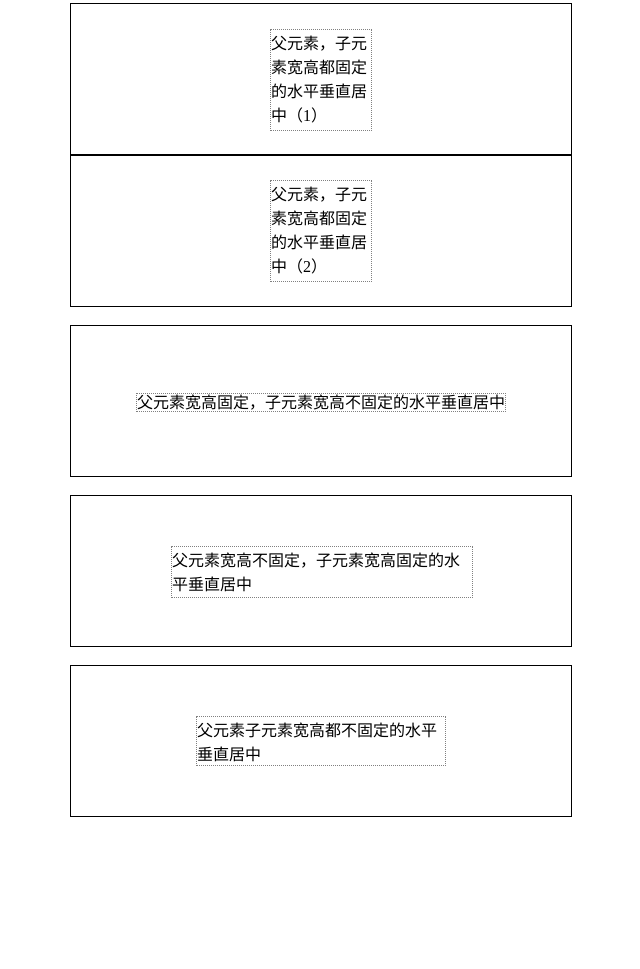
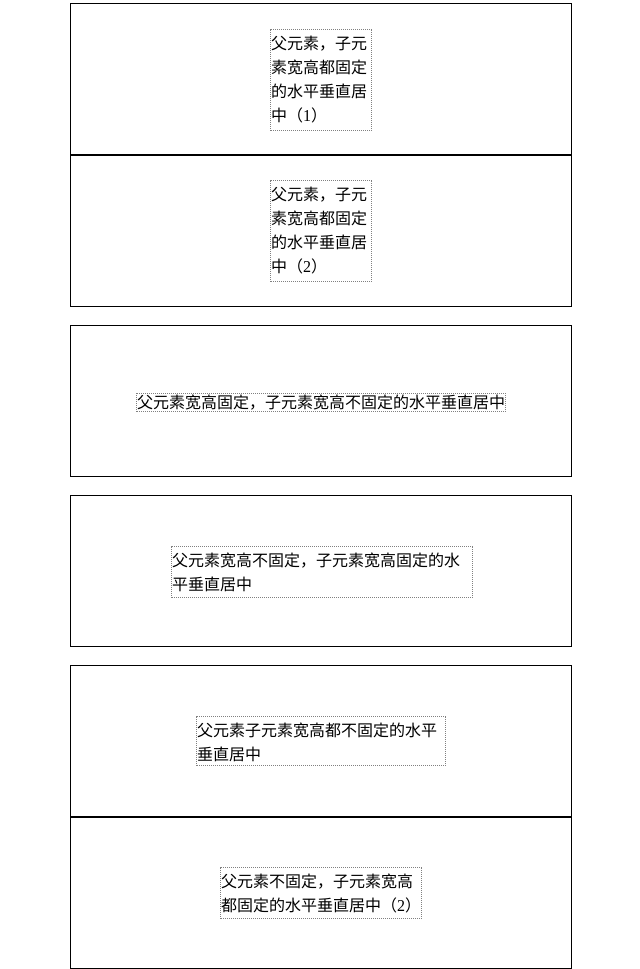
Before and after one commit to PoplarK/grocery, a plain HTML site: page middle/index.html in a window 1280 px wide. Shown: the part 1043-2012 px from the top of the page, without its empty margins (319-959 px from the left). Before the commit the page ends 1860 px from the top, so only its background shows below. Drawn offline with Linux system fonts and the light colour scheme.

Commit message:
middle - 绝对定位的水平垂直居中

```diff
--- a/middle/index.html
+++ b/middle/index.html
@@ -90,5 +90,12 @@
                 </div>
             </div>
         </div>
+        <div class="block-container">
+            <div class="horizontal-vertical-6-parent">
+                <div class="horizontal-vertical-6-child sub">
+                    父元素不固定，子元素宽高都固定的水平垂直居中（2）
+                </div>
+            </div>
+        </div>
     </body>
 </html>
--- a/middle/my.css
+++ b/middle/my.css
@@ -129,3 +129,20 @@ body {
     left: 50%;
     transform: translateX(-50%) translateY(-50%);
 }
+
+.horizontal-vertical-6-parent {
+    width: 100%;
+    height: 100%;
+    position: relative;
+}
+
+.horizontal-vertical-6-child {
+    position: absolute;
+    top: 0;
+    right: 0;
+    bottom: 0;
+    left: 0;
+    width: 200px;
+    height: 50px;
+    margin: auto;
+}
```
Also changed, not shown: middle/README.md.
